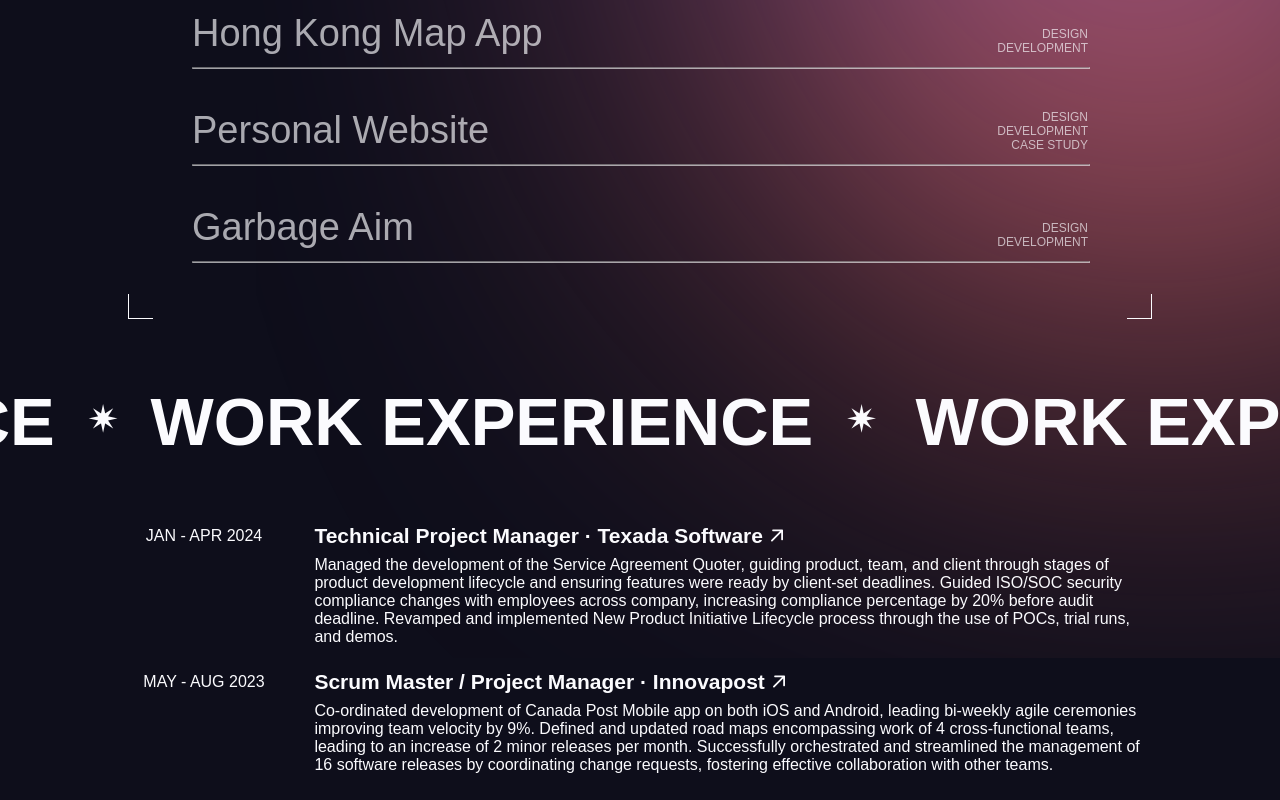
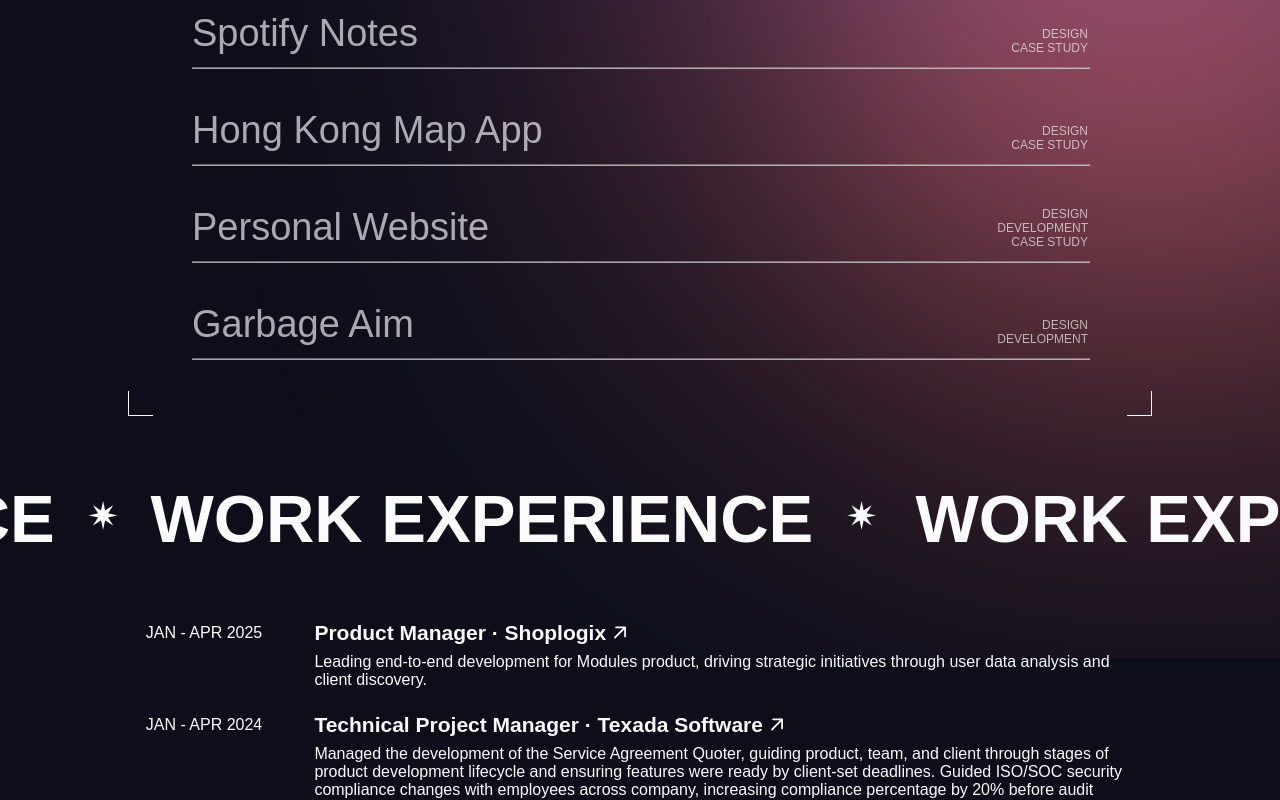
Before and after one commit to ericlinjh/portfolio, a React (Create React App) app: page / in a window 1280 px wide. Shown: the part 980-1780 px from the top of the page. Built offline with nearby package versions, Linux system fonts and the light colour scheme; a web font is replaced by a local one.

Commit message:
2025 Update

```diff
--- a/src/About.js
+++ b/src/About.js
@@ -35,14 +35,14 @@
                     <h6>Nice to meet you!</h6>
                     <p className="p2">
                         Hey! I’m Eric, and welcome to my site! I study Systems Design Engineering at the University of
-                        Waterloo, though I’m currently doing my 3B term on exchange at the University of Hong Kong! I
+                        Waterloo, and I just wrapped up my 3B term on exchange at the University of Hong Kong! I
                         find the most satisfying moments of life to be when all the carefully positioned and executed
                         parts of a plan come together, creating something better than you could have ever imagined just
                         looking at the parts separately.
                         <br/> <br/>
-                        Across my degree, I’ve studied design processes, experienced 4 different internships, ran a
+                        Across my degree, I’ve studied design processes, experienced 5 different internships, ran a
                         half-marathon, and created a short film! Before I graduate I hope to perform in a small band,
-                        learn about neurotechnology, and a physical mapping and navigation tool.
+                        learn about neurotechnology, and build a physical mapping and navigation tool.
                         <br/> <br/>
                         During my free time, you’ll often find me playing music or making films. I mainly play bass
                         guitar and baritone saxophone, I’m simply a sucker for those pure deep tones. You can also check
--- a/src/App.js
+++ b/src/App.js
@@ -10,6 +10,8 @@
 import personal_website from './projects/personal-website.png'
 import g_aim from './projects/garbage-aim.png'
 import mapapp from './projects/mapapp/landing_flow.gif'
+import spotifynotes from './projects/spotifynotes/spotifynotes.png'
+import spotifynotespres from './projects/spotifynotes/spotifynotes.pdf'
 import { Link } from "wouter";
 
 const introFade = {
@@ -196,6 +198,74 @@
 
             <div className="projects">
                 <div className="projects-list">
+                    <a href={spotifynotespres} style={{width: "70%"}}>
+                        <motion.div
+                            onMouseMove={handleMouseMove}
+                            initial="initial"
+                            whileHover="whileHover"
+                            variants={projectsVariant}
+                            className="projects-indiv"
+                            style={{width: "100%"}}
+                        >
+                            <div className="projects-info">
+                                <div
+                                    className="projects-titlebox"
+                                >
+                                    <motion.h5
+                                        variants={{
+                                            initial: {y: 0},
+                                            whileHover: {y: "-100%"}
+                                        }}
+                                        transition={{
+                                            type: "linear",
+                                            duration: 0.1
+                                        }}
+                                    >
+                                        Spotify Notes
+                                    </motion.h5>
+                                    <motion.h5
+                                        variants={{
+                                            initial: {y: "0%"},
+                                            whileHover: {y: "-100%"}
+                                        }}
+                                        transition={{
+                                            type: "linear",
+                                            duration: 0.1
+                                        }}
+                                        style={{position: "absolute"}}
+                                    >Spotify Notes
+                                    </motion.h5>
+                                </div>
+                                <div className="projects-attributes">
+                                    <p>DESIGN</p>
+                                    <p>CASE STUDY</p>
+                                </div>
+                                <motion.img
+                                    src={spotifynotes}
+                                    alt={"Image showing project"}
+                                    className="hovered_img"
+                                    style={{
+                                        top: top,
+                                        left: left,
+                                        translateX: "-50%",
+                                        translateY: "-30%",
+                                        height: "150px"
+                                    }}
+                                    variants={{
+                                        initial: {
+                                            scale: 0,
+                                            rotate: "-12.5deg"
+                                        },
+                                        whileHover: {
+                                            scale: 1,
+                                            rotate: "0"
+                                        }
+                                    }}
+                                />
+                            </div>
+                            <hr/>
+                        </motion.div>
+                    </a>
                     <Link href="/projects/map_app" style={{width: "70%"}}>
                         <motion.div
                             onMouseMove={handleMouseMove}
@@ -236,7 +306,7 @@
                                 </div>
                                 <div className="projects-attributes">
                                     <p>DESIGN</p>
-                                    <p>DEVELOPMENT</p>
+                                    <p>CASE STUDY</p>
                                 </div>
                                 <motion.img
                                     src={mapapp}
@@ -469,6 +539,46 @@
                 <motion.a
                     initial="initial"
                     whileHover="hovered"
+                    href="https://shoplogix.com/"
+                    rel="noreferrer"
+                    target="_blank"
+                    className="jobs-indiv"
+                    id="shoplogix"
+                >
+                    <div className="job-date">
+                        <p className="p2">
+                            JAN - APR 2025
+                        </p>
+                    </div>
+                    <div className="job-details">
+                        <div className="job-title">
+                            <p><b>Product Manager · Shoplogix</b></p>
+                            <motion.div
+                                variants={{
+                                    initial: {y: 0},
+                                    hovered: {y: "-2px", x: "2px"}
+                                }}
+                                transition={{
+                                    type: "linear",
+                                    duration: 0.1
+                                }}
+                            >
+                                <svg width="12" height="13" viewBox="0 0 12 13" fill="none"
+                                     xmlns="http://www.w3.org/2000/svg">
+                                    <path fillRule="evenodd" clipRule="evenodd"
+                                          d="M0.263225 12.2368C0.431987 12.4053 0.660751 12.5 0.899267 12.5C1.13778 12.5 1.36655 12.4053 1.53531 12.2368L10.1999 3.5722V10.4007C10.1999 10.6394 10.2947 10.8683 10.4635 11.0371C10.6323 11.2059 10.8612 11.3007 11.0999 11.3007C11.3387 11.3007 11.5676 11.2059 11.7364 11.0371C11.9052 10.8683 12 10.6394 12 10.4007V1.40006C12 1.16135 11.9052 0.932415 11.7364 0.763621C11.5676 0.594827 11.3387 0.5 11.0999 0.5H2.09935C1.86064 0.5 1.6317 0.594827 1.46291 0.763621C1.29411 0.932415 1.19929 1.16135 1.19929 1.40006C1.19929 1.63877 1.29411 1.8677 1.46291 2.0365C1.6317 2.20529 1.86064 2.30012 2.09935 2.30012H8.9278L0.263225 10.9647C0.0946735 11.1335 0 11.3622 0 11.6007C0 11.8392 0.0946735 12.068 0.263225 12.2368Z"
+                                          fill="#FBFBFE"/>
+                                </svg>
+                            </motion.div>
+                        </div>
+                        <p className="p2">
+                            Leading end-to-end development for Modules product, driving strategic initiatives through user data analysis and client discovery.
+                        </p>
+                    </div>
+                </motion.a>
+                <motion.a
+                    initial="initial"
+                    whileHover="hovered"
                     href="https://texadasoftware.com/"
                     rel="noreferrer"
                     target="_blank"
@@ -564,7 +674,7 @@
                     rel="noreferrer"
                     target="_blank"
                     className="jobs-indiv"
-                   id="nova">
+                    id="nova">
                     <div className="job-date">
                         <p className="p2">
                             SEP - DEC 2022
@@ -612,7 +722,7 @@
                     rel="noreferrer"
                     target="_blank"
                     className="jobs-indiv"
-                   id="desouza">
+                    id="desouza">
                     <div className="job-date">
                         <p className="p2">
                             JAN - APR 2022
```
Also changed, not shown: src/projects/spotifynotes/spotifynotes.png (added), 1 other file (tests, documents, lock files or other folders).
